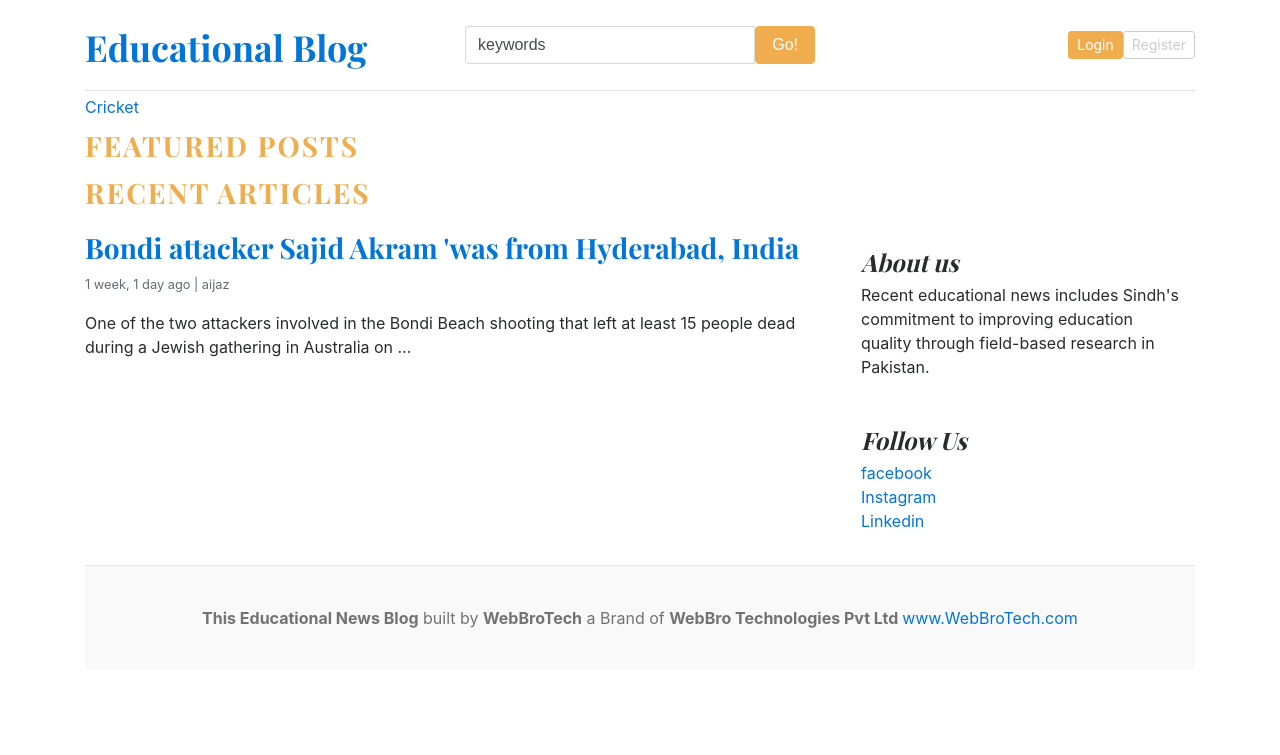
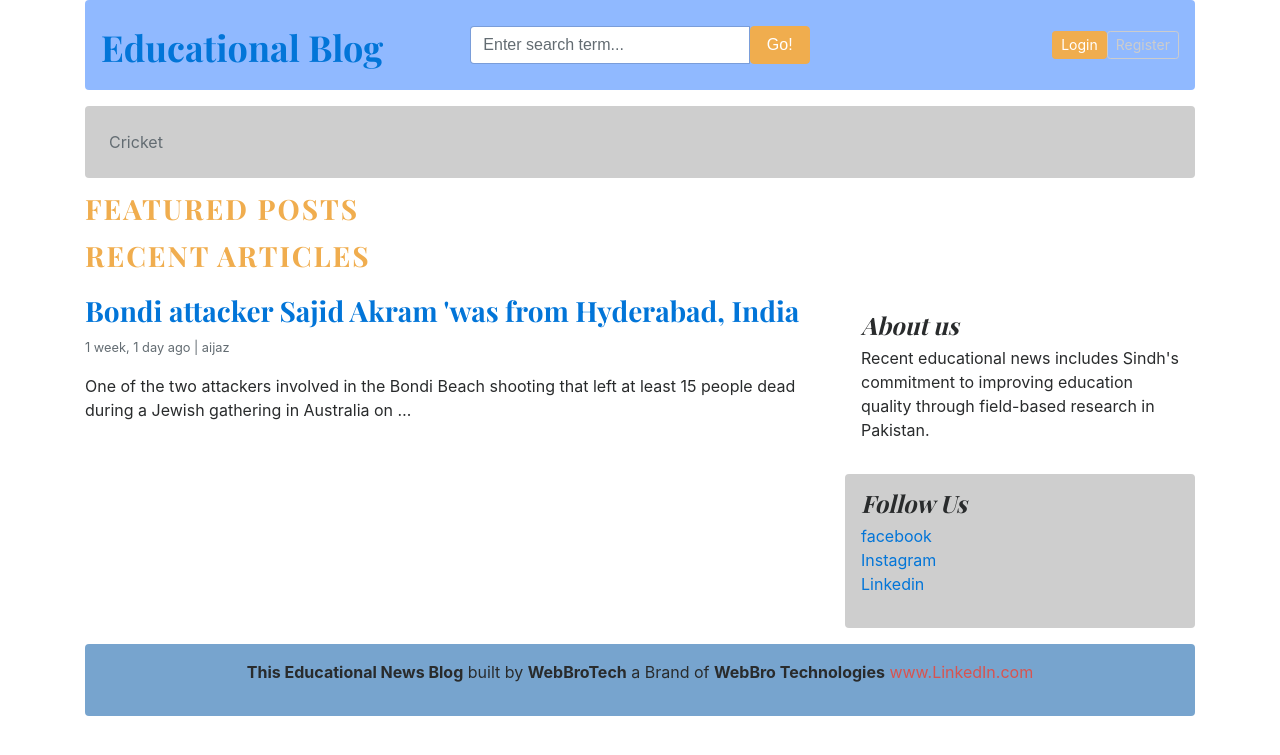
Before and after one commit to webextolcollege/blog, a Django app: page / in a window 1280 px wide. Shown: the top 755 px of the page. Run offline with Django 4.2, Linux system fonts and the light colour scheme; data comes from the database, SQL or seed files in the repository; both versions use the stored data as it was after the commit; tables that the repository leaves empty hold one stand-in row (values such as "Sample post").

Commit message:
final project updated fro abdulmanag

```diff
--- a/blog_main/urls.py
+++ b/blog_main/urls.py
@@ -26,10 +26,13 @@
     path('admin/', admin.site.urls),
     path('', views.home, name='home'),
     path('category/', include('blogs.urls')),
-    path('blogs/<slug:slug>/', BlogView.blogs, name='blogs'),
+    # path('blogs/<slug:slug>/', BlogView.blogs, name='blogs'),
 
     # search endpoint
     path('blogs/search/', BlogView.search, name='search'),
+    path('blogs/<slug:slug>/', BlogView.blogs, name='blogs'),
+
+    # path('blogs/search/', BlogView.search, name='search'),
     path('register/', views.register, name='register'),
     path('login/', views.login, name='login'),
     path('logout/', views.logout, name='logout'),
--- a/templates/base.html
+++ b/templates/base.html
@@ -17,36 +17,42 @@
   </head>
 <body>
     <div class="container">
-      <header class="blog-header py-3">
+      <header style="background-color: #90b9ff;" class="p-3 mb-3 rounded class="blog-header py-3">
         <div class="row flex-nowrap justify-content-between align-items-center">
           <div class="col-4 pt-1">
-            <a class="blog-header-logo text-Blue font-size-h2" href="/">Educational Blog</a>
+            <a class="blog-header-logo text-dark font-size-h2" href="/">Educational Blog</a>
           </div>
           <div class="col-4">
-            <form action=" {% url 'search'%}" method="GET">
+            <form action="{% url 'search' %}" method="GET">
               <div class="input-group">
-                <input class="form-control" type="text" value="keywords" name="keyword" placeholder="Enter search term..." aria-label="Enter search term..." aria-describedby="button-search" />
-                <button type = "submit" class="btn btn-warning" id="button-search" type="button">Go!</button>
-            </div>
+                <input class="form-control" type="text" name="keyword"
+                  placeholder="Enter search term..."
+                  aria-label="Enter search term..."
+                />
+                <button class="btn btn-warning" type="submit" id="button-search">
+                  Go!
+                </button>
+              </div>
             </form>
           </div>
+
           <div class="col-4 d-flex justify-content-end align-items-center">
             {% if not user.is_authenticated %}
             <a class="btn btn-sm btn-warning" href="{% url 'login' %}">Login</a>
             <a class="btn btn-sm btn-outline-secondary" href="{% url 'register' %}">Register</a>
             {% else %}
-            <span><a href="{% url 'dashboard' %}">Dashboard</a> </span>
+            <span><a class="text-dark" href="{% url 'dashboard' %}">Dashboard</a> </span>
             &nbsp; &nbsp;
-            <span><a href="{% url 'logout' %}">Logout</a></span>
+            <span><a class="text-danger" href="{% url 'logout' %}">Logout</a></span>
             {% endif %}
           </div>
         </div>
       </header>
 
-      <div class="nav-scroller py-1 mb-2">
+      <div style="background-color: #cecece;" class="p-3 mb-3 rounded class="nav-scroller py-1 mb-2">
         <nav class="nav d-flex justify-content-between">
           {% for cat in categories %}
-          <a class= text-font-weight-bold class="p-2 text-muted" href="{% url 'posts_by_category' cat.id %}">{{cat.category_name}}</a>
+          <a class="p-2 text-muted" href="{% url 'posts_by_category' cat.id %}" style="color: #635C5A;">{{cat.category_name}}</a>
           {% endfor %}
         </nav>
       </div>
@@ -58,8 +64,8 @@
 
 <!-- Footer part -->
 
-<footer class="blog-footer">
-    <p class="text-center"><b>This Educational News Blog</b> built by <b>WebBroTech</b> a Brand of <b>WebBro Technologies Pvt Ltd </b><a href="https://www.youtube.com/@WebBroTech">www.WebBroTech.com</a></p>
+<footer style="background-color: #77a4ce;" class="p-3 mb-3 rounded" class="blog-footer">
+    <p class="text-center"><b>This Educational News Blog</b> built by <b>WebBroTech</b> a Brand of <b>WebBro Technologies</b><a class="text-danger" href="https://www.linkedin.com/in/webbrotech" target="_blank">  www.LinkedIn.com</a></p>
   </footer>
   </body>
   </html>
--- a/templates/dashboard/categories.html
+++ b/templates/dashboard/categories.html
@@ -25,7 +25,7 @@
         {% for cat in categories %}
           <tr>
             <td>{{forloop.counter}}</td>
-            <td>{{ cat| }}</td>
+            <td>{{ cat.category }}</td>
             <td>{{ cat.created_at }}</td>
             <td>{{ cat.updated_at }}</td>
             <td>
--- a/templates/home.html
+++ b/templates/home.html
@@ -59,7 +59,7 @@
       </div>
 
       {% if social_links %}
-      <div class="p-3">
+      <div style="background-color: #cecece;" class="p-3 mb-3 rounded">
         <h4 class="font-italic">Follow Us</h4>
         <ol class="list-unstyled">
           {% for i in social_links %}
```
Also changed, not shown: templates/blogs.html (+4 -4 lines), templates/dashboard/post_detail.html (+4 -4 lines), templates/search.html (+5 -3 lines), db.sqlite3, media/uploads/25/12/16/28.jpg (added).
